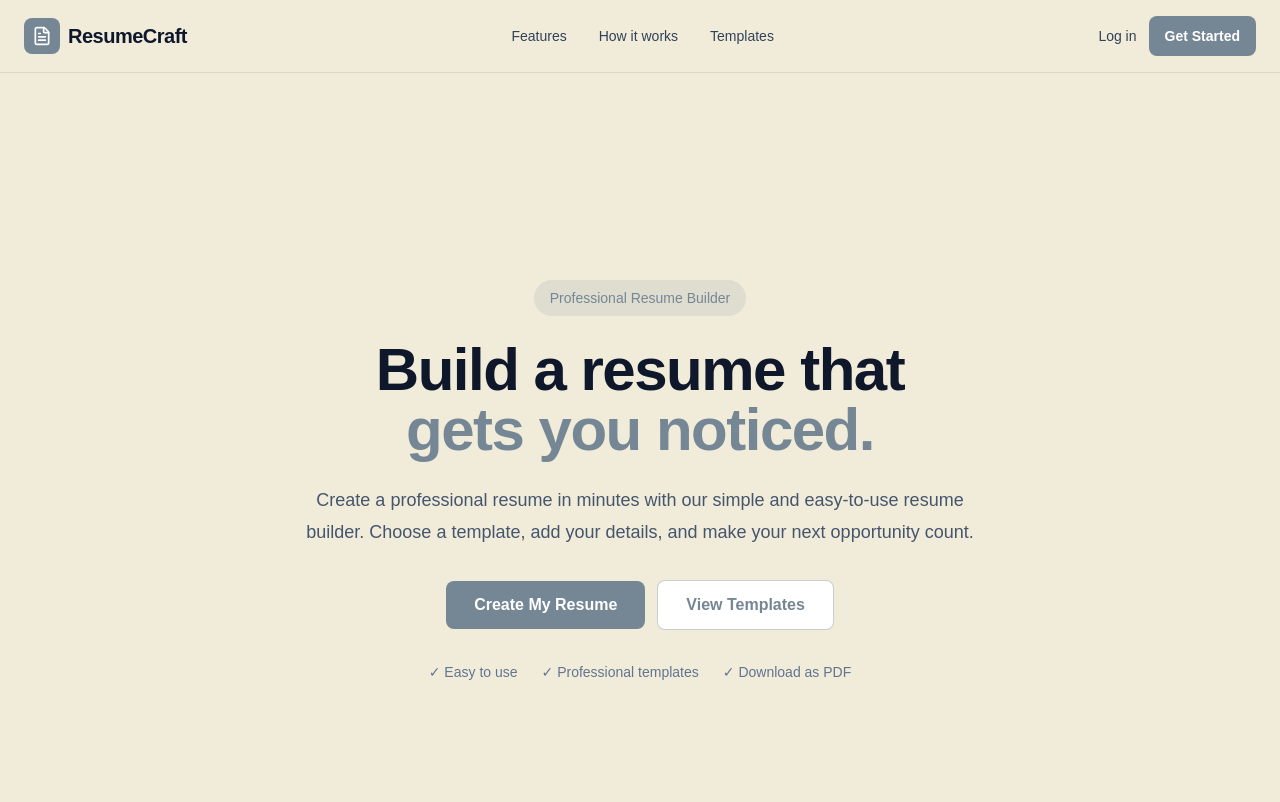
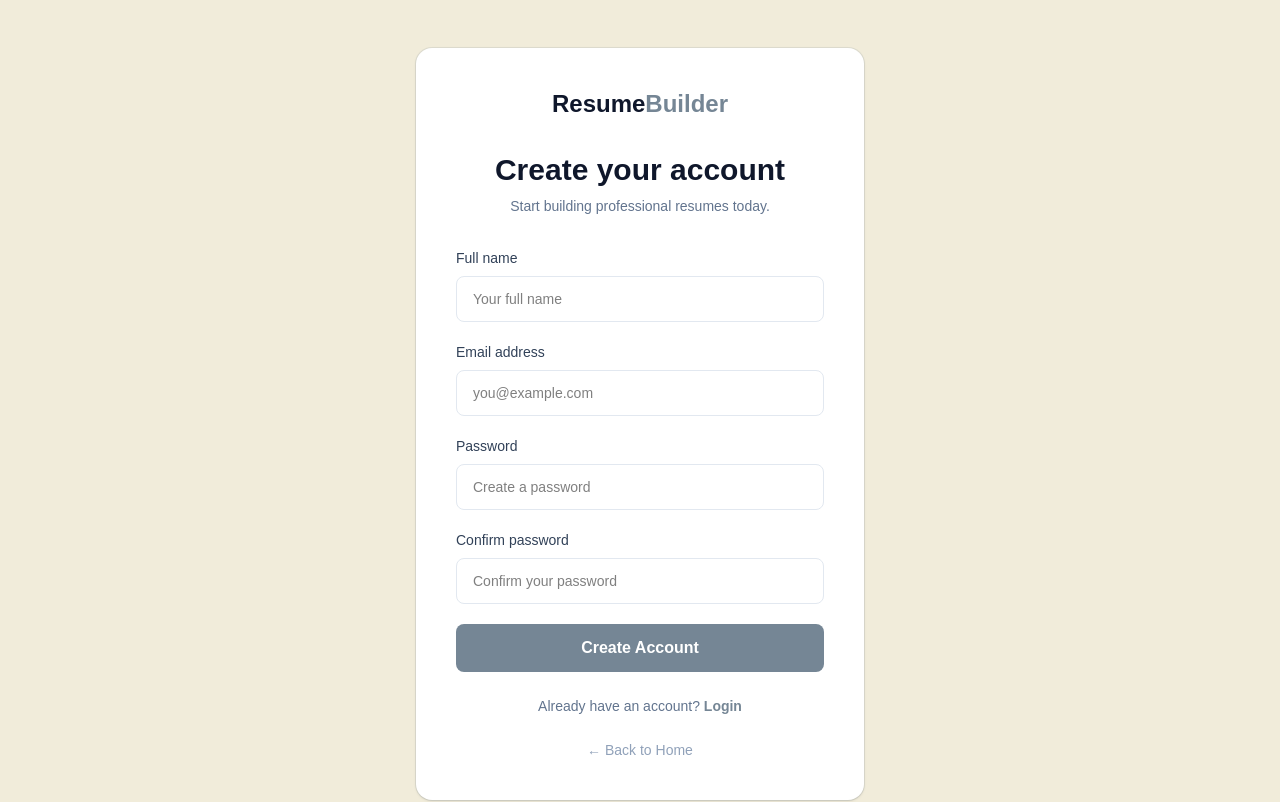
Before and after one commit to dua-muhammad-ibraheem/Resume-builder-frontent, a React (Vite) app: page /signup in a window 1280 px wide. Shown: the top 802 px of the page. Built offline with nearby package versions, Linux system fonts and the light colour scheme.

Commit message:
add authentication navigation

```diff
--- a/src/App.jsx
+++ b/src/App.jsx
@@ -1,7 +1,19 @@
+import { BrowserRouter, Routes, Route } from "react-router-dom";
+
 import Home from "./pages/Home";
+import Login from "./pages/Login";
+import Signup from "./pages/Signup";
 
 function App() {
-  return <Home />;
+  return (
+    <BrowserRouter>
+      <Routes>
+        <Route path="/" element={<Home />} />
+        <Route path="/login" element={<Login />} />
+        <Route path="/signup" element={<Signup />} />
+      </Routes>
+    </BrowserRouter>
+  );
 }
 
 export default App;
--- a/src/components/Navbar.jsx
+++ b/src/components/Navbar.jsx
@@ -1,5 +1,5 @@
 import { FileText } from "lucide-react";
-
+import { Link } from "react-router-dom";
 function Navbar() {
   return (
     <nav className="border-b border-[#758695]/20 bg-[#F1ECDA]">
@@ -39,13 +39,19 @@ function Navbar() {
         </div>
 
         <div className="flex items-center gap-3">
-          <button className="hidden text-sm font-medium text-slate-700 transition hover:text-[#758695] sm:block">
-            Log in
-          </button>
+        <Link
+  to="/login"
+  className="..."
+>
+  Login
+</Link>
 
-          <button className="rounded-lg bg-[#758695] px-4 py-2.5 text-sm font-semibold text-white transition hover:opacity-90">
-            Get Started
-          </button>
+<Link
+  to="/signup"
+  className="..."
+>
+  Get Started
+</Link>
         </div>
 
       </div>
--- /dev/null
+++ b/src/pages/Login.jsx
@@ -0,0 +1,90 @@
+import { Link } from "react-router-dom";
+
+function Login() {
+  return (
+    <div className="min-h-screen bg-[#F1ECDA] px-6 py-12">
+      <div className="mx-auto flex min-h-[80vh] max-w-md items-center justify-center">
+        <div className="w-full rounded-2xl bg-white p-8 shadow-sm ring-1 ring-[#758695]/15 sm:p-10">
+
+          <div className="text-center">
+            <span className="text-2xl font-bold text-slate-900">
+              Resume<span className="text-[#758695]">Builder</span>
+            </span>
+
+            <h1 className="mt-8 text-3xl font-bold text-slate-900">
+              Welcome back
+            </h1>
+
+            <p className="mt-2 text-sm text-slate-500">
+              Login to continue building your resumes.
+            </p>
+          </div>
+
+          <form className="mt-8 space-y-5">
+
+            <div>
+              <label className="mb-2 block text-sm font-medium text-slate-700">
+                Email address
+              </label>
+
+              <input
+                type="email"
+                placeholder="you@example.com"
+                className="w-full rounded-lg border border-slate-200 px-4 py-3 text-sm outline-none transition focus:border-[#758695] focus:ring-2 focus:ring-[#758695]/10"
+              />
+            </div>
+
+            <div>
+              <div className="mb-2 flex items-center justify-between">
+                <label className="text-sm font-medium text-slate-700">
+                  Password
+                </label>
+
+                <button
+                  type="button"
+                  className="text-xs font-medium text-[#758695] hover:underline"
+                >
+                  Forgot password?
+                </button>
+              </div>
+
+              <input
+                type="password"
+                placeholder="Enter your password"
+                className="w-full rounded-lg border border-slate-200 px-4 py-3 text-sm outline-none transition focus:border-[#758695] focus:ring-2 focus:ring-[#758695]/10"
+              />
+            </div>
+
+            <button
+              type="submit"
+              className="w-full rounded-lg bg-[#758695] py-3 font-semibold text-white transition hover:opacity-90"
+            >
+              Login
+            </button>
+
+          </form>
+
+          <p className="mt-6 text-center text-sm text-slate-500">
+            Don't have an account?{" "}
+            <Link
+              to="/signup"
+              className="font-semibold text-[#758695] hover:underline"
+            >
+              Get Started
+            </Link>
+          </p>
+
+          <Link
+            to="/"
+            className="mt-6 block text-center text-sm text-slate-400 hover:text-[#758695]"
+          >
+            ← Back to Home
+          </Link>
+
+        </div>
+      </div>
+    </div>
+  );
+}
+
+export default Login;
--- /dev/null
+++ b/src/pages/Signup.jsx
@@ -0,0 +1,105 @@
+import { Link } from "react-router-dom";
+
+function Signup() {
+  return (
+    <div className="min-h-screen bg-[#F1ECDA] px-6 py-12">
+      <div className="mx-auto flex min-h-[80vh] max-w-md items-center justify-center">
+        <div className="w-full rounded-2xl bg-white p-8 shadow-sm ring-1 ring-[#758695]/15 sm:p-10">
+
+          <div className="text-center">
+            <span className="text-2xl font-bold text-slate-900">
+              Resume<span className="text-[#758695]">Builder</span>
+            </span>
+
+            <h1 className="mt-8 text-3xl font-bold text-slate-900">
+              Create your account
+            </h1>
+
+            <p className="mt-2 text-sm text-slate-500">
+              Start building professional resumes today.
+            </p>
+          </div>
+
+          <form className="mt-8 space-y-5">
+
+            <div>
+              <label className="mb-2 block text-sm font-medium text-slate-700">
+                Full name
+              </label>
+
+              <input
+                type="text"
+                placeholder="Your full name"
+                className="w-full rounded-lg border border-slate-200 px-4 py-3 text-sm outline-none transition focus:border-[#758695] focus:ring-2 focus:ring-[#758695]/10"
+              />
+            </div>
+
+            <div>
+              <label className="mb-2 block text-sm font-medium text-slate-700">
+                Email address
+              </label>
+
+              <input
+                type="email"
+                placeholder="you@example.com"
+                className="w-full rounded-lg border border-slate-200 px-4 py-3 text-sm outline-none transition focus:border-[#758695] focus:ring-2 focus:ring-[#758695]/10"
+              />
+            </div>
+
+            <div>
+              <label className="mb-2 block text-sm font-medium text-slate-700">
+                Password
+              </label>
+
+              <input
+                type="password"
+                placeholder="Create a password"
+                className="w-full rounded-lg border border-slate-200 px-4 py-3 text-sm outline-none transition focus:border-[#758695] focus:ring-2 focus:ring-[#758695]/10"
+              />
+            </div>
+
+            <div>
+              <label className="mb-2 block text-sm font-medium text-slate-700">
+                Confirm password
+              </label>
+
+              <input
+                type="password"
+                placeholder="Confirm your password"
+                className="w-full rounded-lg border border-slate-200 px-4 py-3 text-sm outline-none transition focus:border-[#758695] focus:ring-2 focus:ring-[#758695]/10"
+              />
+            </div>
+
+            <button
+              type="submit"
+              className="w-full rounded-lg bg-[#758695] py-3 font-semibold text-white transition hover:opacity-90"
+            >
+              Create Account
+            </button>
+
+          </form>
+
+          <p className="mt-6 text-center text-sm text-slate-500">
+            Already have an account?{" "}
+            <Link
+              to="/login"
+              className="font-semibold text-[#758695] hover:underline"
+            >
+              Login
+            </Link>
+          </p>
+
+          <Link
+            to="/"
+            className="mt-6 block text-center text-sm text-slate-400 hover:text-[#758695]"
+          >
+            ← Back to Home
+          </Link>
+
+        </div>
+      </div>
+    </div>
+  );
+}
+
+export default Signup;
```
